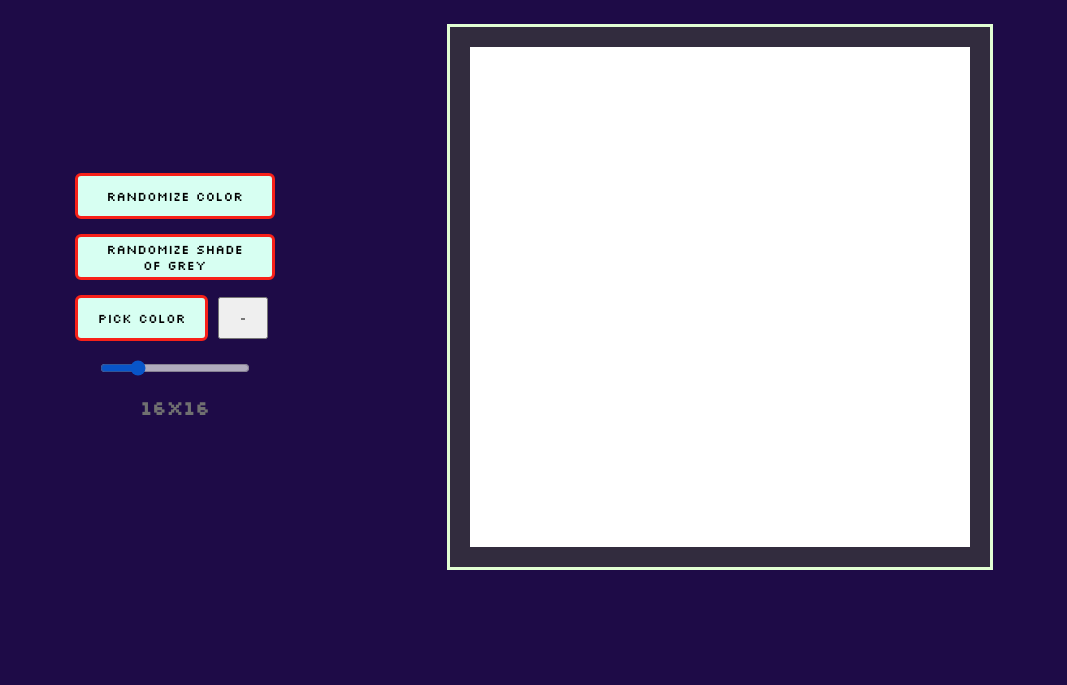
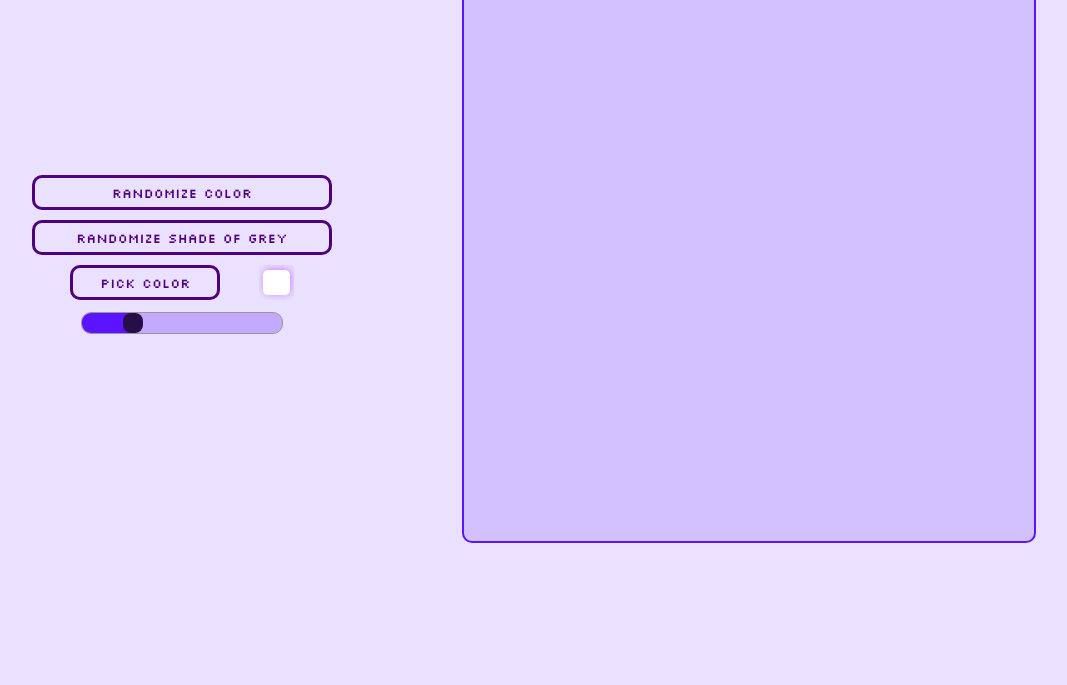
Before and after one commit to Kessius00/etch-a-sketch, a plain HTML site: page index.html in a window 1280 px wide. Shown: the part 115-800 px from the top of the page, without its empty margins (106-1173 px from the left). Drawn offline with Linux system fonts and the light colour scheme.

Commit message:
Add styles range input and color input

```diff
--- a/index.html
+++ b/index.html
@@ -18,7 +18,7 @@
             <button id="shadeBtn">Randomize Shade of Grey</button>
             <div class="colorpicker">
                 <button id="colorChoose">Pick Color</button>
-                <input type="color" id="head" name="head" value="#FFFFFF">
+                <input type="color" id="color" name="color" value="#FFFFFF">
             </div>
             <input type="range" min="2" max="64" value="16" class="slider">
         </div>
--- a/script.js
+++ b/script.js
@@ -1,112 +1,4 @@
-// CONSTANTS
-const sliderContainer = document.querySelector('.sliderContainer');
-const sliderValue = document.createElement('div');
-const slider = document.querySelector('.slider');
+//CONSTANTS
 const boxContainer = document.querySelector('.boxContainer');
-const color = document.querySelector('#head');
-const randBtn = document.querySelector('#randBtn');
-let pointerColor = '#000000';
-let randBtnOn = false;
-
-
-
-
-
-//IMPORT SLIDERVALUE IN HTML
-sliderValue.textContent = `${slider.value}x${slider.value}`;
-sliderValue.classList.toggle('slidervalue');
-sliderContainer.appendChild(sliderValue);
-
-// DEFAULT GRID
-grid(); paint();
-
-//EVENT LISTENERS
-slider.addEventListener('input', refreshGrid);
-randBtn.addEventListener('click', btnStatusChange);
-
-// color.addEventListener('input', changeColor);
-
-
 
 //FUNCTIONS
-
-function refreshGrid(){
-    //removes current grid, adds new grid based on slidervalue
-
-    sliderValue.textContent = `${slider.value}x${slider.value}`;
-
-    //REMOVE CURRENT GRID
-    while (boxContainer.firstChild) {
-        boxContainer.removeChild(boxContainer.lastChild);
-    };
-    //NEW GRID
-    grid(slider.value);
-};
-
-
-// if (randBtnOn === true){
-//             box.style.backgroundColor = randomizeColor(true);
-//         } else box.style.backgroundColor = pointerColor;
-
-
-
-function grid( boxAmount = 16 ){
-    // Make grid with optional parameter (sqrt of amount of boxes)
-    for (let i=0; i<boxAmount; i++){
-        let row = document.createElement('div');
-        row.classList.toggle('row');
-        row.style.cssText = `width: 500px; height: ${500/boxAmount}px;`
-        boxContainer.appendChild(row);
-        for (let i=0; i<boxAmount; i++){
-            let divBox = document.createElement('div');
-            divBox.classList.toggle('box');
-            divBox.style.cssText = `width: ${500/boxAmount}px; height: auto;`
-            row.appendChild(divBox);
-        };
-    };
-};
-
-function changeBackgroundColor(){
-    // Adding eventListener to all the tiny boxes on the grid: if hover, change backgroundcolor
-    const boxes = document.querySelectorAll('.box');
-    boxes.forEach( (box) => {
-        box.addEventListener('mouseover', () => {
-            box.style.backgroundColor = 'rgb(77,77,255)';
-        });
-
-        box.addEventListener('mouseout', () => {
-        box.style.backgroundColor = 'white';
-        });
-    });
-};
-
-
-function paint(){
-    const boxes = document.querySelectorAll('.box');
-    boxes.forEach( box => {
-        box.addEventListener('mousedown', ()=>{
-            box.style.backgroundColor='purple';
-        });
-    });
-};
-
-function btnStatusChange(){
-    if (randBtnOn===true){
-        randBtnOn=false;
-    } else randBtnOn = true;
-};
-
-function changeColor(){
-    const colorValue = color.value;
-
-    return colorValue
-};
-
-function randomizeColor(inColor){
-    //if inColor === true, do the randomizer in color, otherwise its a shade of grey
-    if (inColor){
-        return `rgb(${Math.random()*255}, ${Math.random()*255}, ${Math.random()*255})`;
-    }
-    const amountOfDarkness = Math.random()*255;
-    return `rgb(${amountOfDarkness}, ${amountOfDarkness}, ${amountOfDarkness})`;
-};
--- a/styles.css
+++ b/styles.css
@@ -1,110 +1,120 @@
 @font-face {
-  font-family: "silkscreen";
-  src: url("./Silkscreen-Regular.ttf")
+  font-family: "Silkscreen";
+  src: url("./fonts/Silkscreen-Regular.ttf");
 }
 
 body{
-    font-family: silkscreen, Arial, Helvetica, sans-serif;
-    color: rgb(174, 132, 214);
-    background-color: rgb(30, 11, 71);
+    font-family: Silkscreen, Arial, Helvetica, sans-serif;
+    background-color: rgb(234, 225, 255);
     text-align: center;
-    color: rgb(112, 112, 112);
-
+    color: rgb(79, 0, 125);
 }
 
-button{
-    display: flex;
-    justify-content: center;
-    align-items: center;
-    width: 200px;
-    height: 30px;
-    padding: 20px;
-
-    font-family: silkscreen, Arial, Helvetica, sans-serif;
-    font-size: small;
-
-    border-radius: 6px;
-    border-width: 3px;
-    border: rgb(247, 33, 25);
+.boxContainer{
+    height: 550px;
+    width: 550px;
+    background-color: rgb(211, 192, 255);
+    padding: 10px;
+    border: rgb(91, 20, 255);;
+    border-width: 2px;
+    border-radius: 10px;
     border-style: solid;
-    background-color: rgb(215, 255, 242);
-}
-
-
-h1{
-    color: aqua;
-    font-size: 50px;
-}
-
-.slidervalue{
-    font-size: larger;
-    font-weight: 800;
-}
-
-div.boxContainer{
-    border: #e2ffd3;
-    padding: 20px;
-    background-color: rgb(50, 44, 62);;
-    border-style: solid;
-}
-#head{
-    padding: 20px;
-}
-
-.colorpicker{
-    display: flex;
-    gap: 10px;
-    align-items: center;
-    width: 200px;
-}
-
-
-#colorChoose{
-    width: auto;
-}
-
-.content{
-    margin-top: 40px;
-    display: flex;
-    flex-direction: row;
-    align-items: center;
-    justify-content: space-evenly;
-
-}
-
-.row{
-    display: flex;
-    flex-flow: row nowrap;
-    justify-content: center;
-}
-
-.slider{
-    width: 150px;
-    height: 20px;
-    opacity: 0.7;
-}
-
-
-.boxContainer{
-    height: 500;
-    width: 500px;
-    display: flex;
-    flex-direction: column;
 }
 
 .sliderContainer{
     display: flex;
     flex-direction: column;
-    gap: 15px;
+    align-items: center;
+    justify-content: space-evenly;
+    gap: 10px;
+}
+
+
+.colorpicker{
+    display: flex;
+    justify-content: space-evenly;
+    width: 300px;
+    align-items: center;
+
+}
+
+#colorChoose{
+    width: 150px;
+}
+
+input[type='color'] {
+  -webkit-appearance: none;
+  width: 35px;
+  height: 35px;
+  background-color: transparent;
+  border: none;
+}
+
+input[type='color']::-webkit-color-swatch {
+  border: none;
+  border-radius: 5px;
+  box-shadow: rgba(156, 4, 250, 0.428) 1px -1px 10px;
+}
+
+.box{
+    border-style: solid;
+    border-radius: 3px;
+    background-color: rgb(235, 214, 255);
+}
+
+.content{
+    display: flex;
+    justify-content: space-evenly;
     align-items: center;
 }
 
 
+button{
+    display: flex;
+    align-items: center;
+    justify-content: center;
 
-.box{
-    background-color: white;
+    background-color: rgb(234, 225, 255);
+    color: rgb(79, 0, 125);
+
+    border: rgb(79, 0, 125);
+    border-radius: 10px;
+    border-style: solid;
+    border-width: 3px;
+
+    height: 35px;
+    width: 300px;
+
+    font-family: Silkscreen, Arial, Helvetica, sans-serif;
 }
 
-.boxhovered{
-    background-color: #66994D;
+
+
+@media screen and (-webkit-min-device-pixel-ratio:0) {
+    input[type='range'] {
+      overflow: hidden;
+      width: 200px;
+      -webkit-appearance: none;
+
+      background-color: rgb(195, 170, 255);
+      border-radius: 10px;
+      border-style: solid;
+      border-width: 1px;
+
+
+    }
+
+    input[type='range']::-webkit-slider-runnable-track {
+      height: 20px;
+      -webkit-appearance: none;
+    }
+
+    input[type='range']::-webkit-slider-thumb {
+      width: 20px;
+      -webkit-appearance: none;
+      height: 20px;
+      background: #280e48;
+      box-shadow: -87px 0 0 80px rgb(91, 20, 255);
+      border-radius: 8px;
+    }
 }
```
Also changed, not shown: fonts/Silkscreen-Regular.ttf (renamed from Silkscreen-Regular.ttf), 2 other files.
